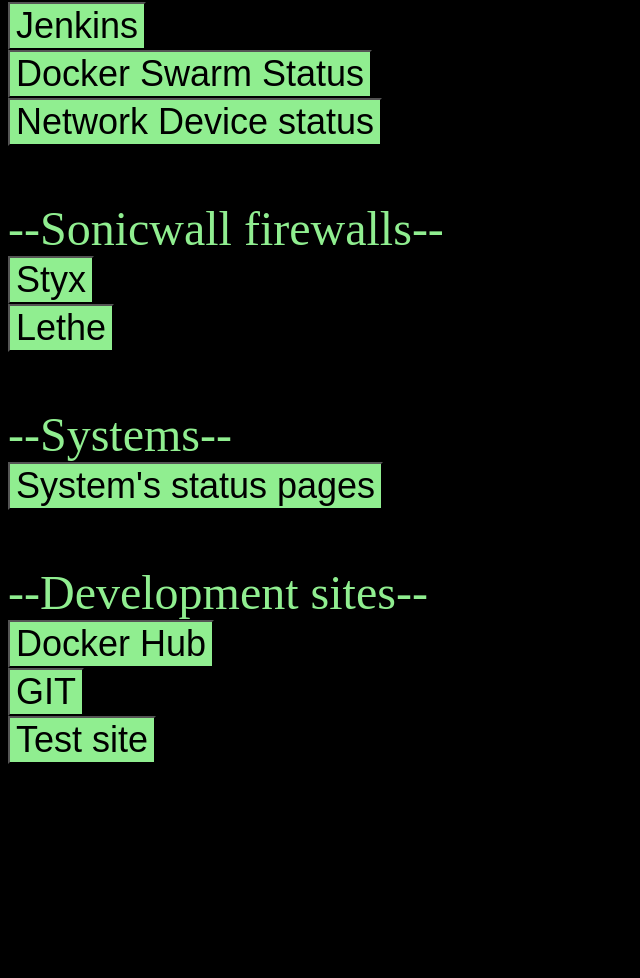
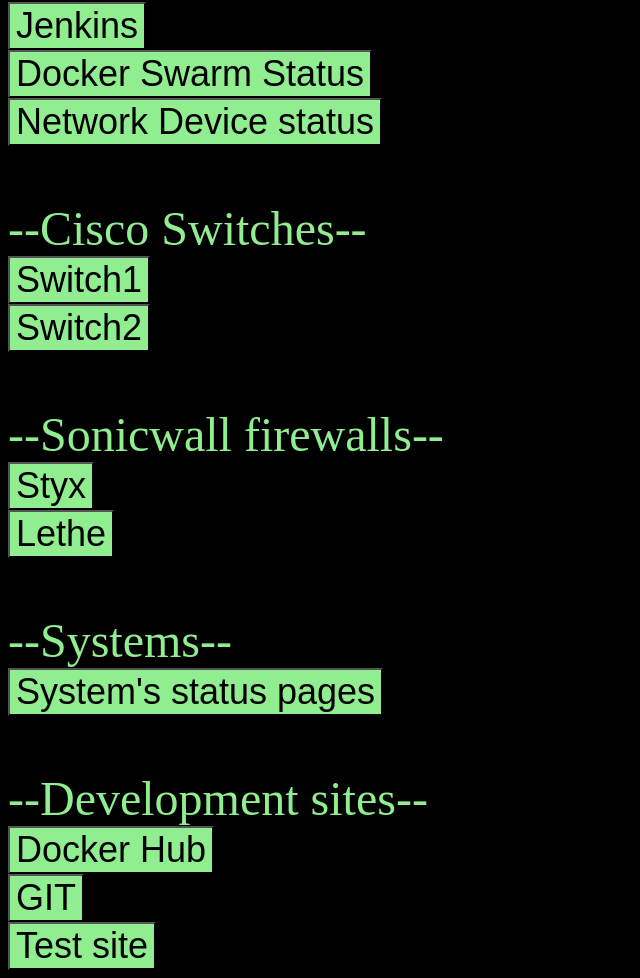
Before and after one commit to jrbooth3/www, a PHP site: page /devtools.php in a window 1280 px wide. Shown: the part 171-1149 px from the top of the page, without its empty margins (0-640 px from the left). Before the commit the page ends 935 px from the top, so only its background shows below. Run offline with PHP 8.4, Linux system fonts and the light colour scheme; data that the repository does not hold is empty.

Commit message:
04_19_21_14:04

```diff
--- a/www/devtools.php
+++ b/www/devtools.php
@@ -30,6 +30,19 @@ echo "<button style='font-size : 36px; background-color:lightgreen' onclick='myF
 echo "<script>";
 echo "function myFunctionb() {";
 echo "window.open('test2.php')";
+echo ";}";
+echo "</script><br><br>";
+echo "--Cisco Switches--<br>";
+echo "<button style='font-size : 36px; background-color:lightgreen' onclick='myFunctionsw1()'>Switch1</button>";
+echo "<script>";
+echo "function myFunctionsw1() {";
+echo "window.open('http://switch1')";
+echo ";}";
+echo "</script><br>";
+echo "<button style='font-size : 36px; background-color:lightgreen' onclick='myFunctionsw2()'>Switch2</button>";
+echo "<script>";
+echo "function myFunctionsw2() {";
+echo "window.open('http://switch2')";
 echo ";}";
 echo "</script><br><br>";
 echo "--Sonicwall firewalls--<br>";
```
